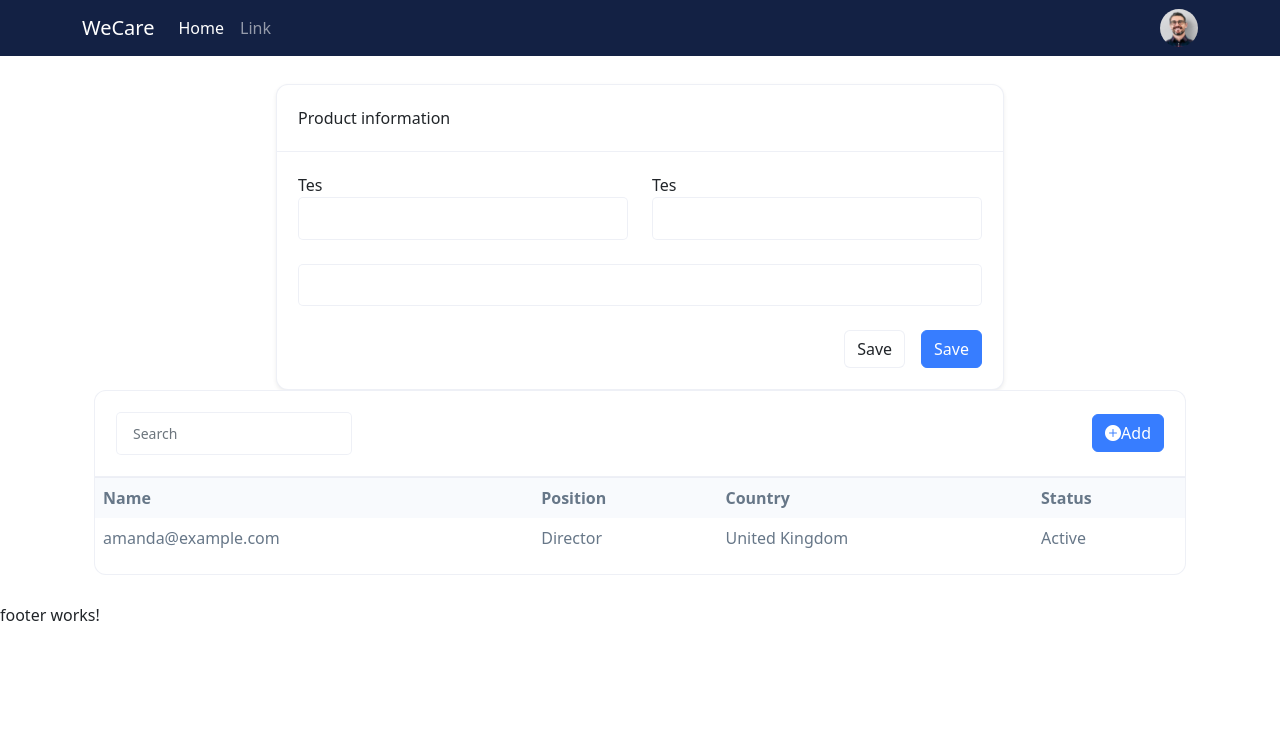
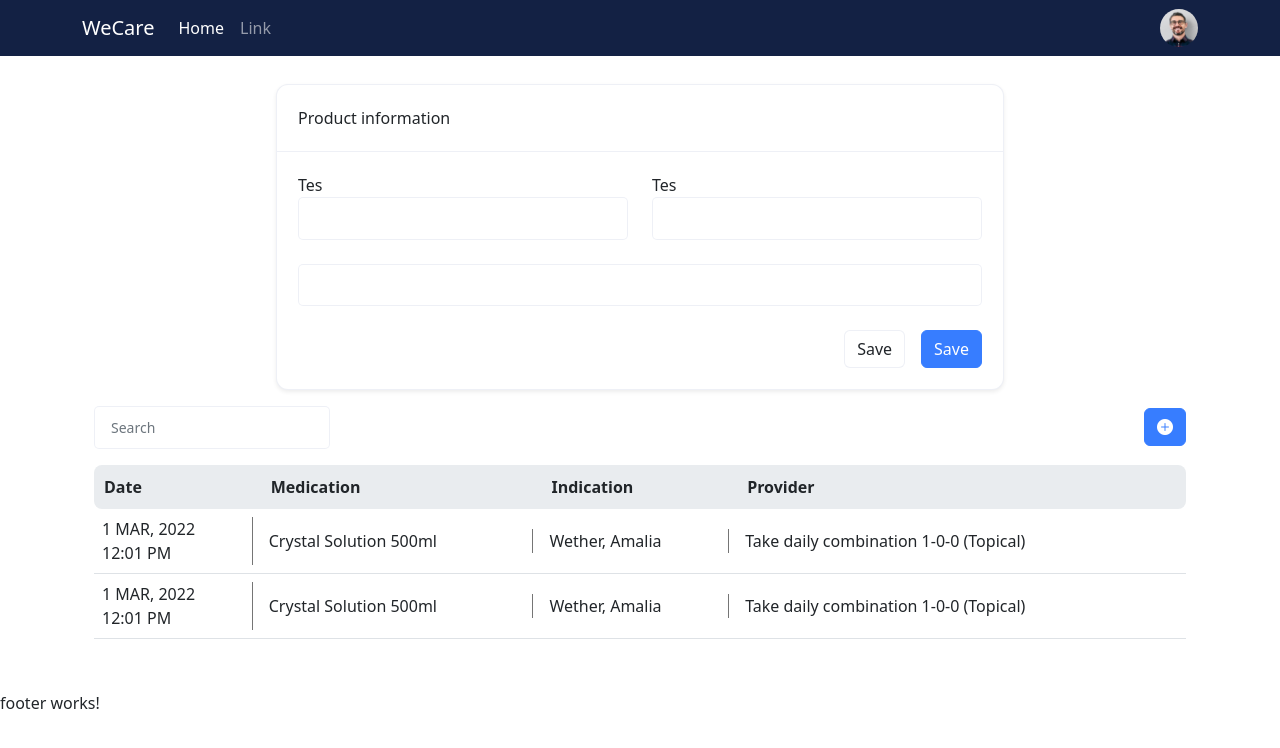
Before and after one commit to Yousif-bk/WeCare-UI, an Angular app: page /home in a window 1280 px wide. Shown: the top 748 px of the page. Built offline with nearby package versions, Linux system fonts and the light colour scheme.

Commit message:
[update] finished table

```diff
--- a/src/app/components/home/landing/landing.component.html
+++ b/src/app/components/home/landing/landing.component.html
@@ -36,48 +36,67 @@
 
 
   </div>
-  <div class="card">
-    <div class="card-header card-header-content-md-between">
+  <div class="tabel-header py-3">
     <div class="mb-2 mb-md-0">
-        <input input type="text" class="form-control form-control-lg" placeholder="Search">
+      <input type="text" class="form-control" placeholder="Search">
     </div>
     <div class="d-grid d-sm-flex gap-2">
-
       <button type="button" class="btn btn-primary">
-          <i class="bi bi-plus-circle-fill w-50 h-50 pl-2"></i>Add</button>
+        <i class="bi bi-plus-circle-fill"></i></button>
+    </div>
   </div>
 
-    </div>
   <!-- Table -->
-    <div class="table-responsive">
-      <table class="table table-lg table-borderless table-thead-bordered table-nowrap table-align-middle">
-        <thead class="thead-light">
-          <tr>
-            <th scope="col">Name</th>
-            <th scope="col">Position</th>
-            <th scope="col">Country</th>
-            <th scope="col">Status</th>
-          </tr>
+  <table class='table w-100 mb-4 main-table '>
+    <thead>
+      <th>Date</th>
+      <th>Medication</th>
+      <th>Indication</th>
+      <th>Provider</th>
     </thead>
+    <tbody>
 
-        <tbody>
       <tr>
         <td>
-              <span >amanda@example.com</span>
+          <div class='d-flex align-items-center table_cell'>
+            <div class='pl-3'>
+              <p class='mb-0 font-bold'>1 MAR, 2022</p>
+              <p class='mb-0'>12:01 PM</p>
+            </div>
+          </div>
         </td>
         <td>
-              <span >Director</span>
+          <div class='table_cell'>Crystal Solution 500ml</div>
         </td>
-            <td>United Kingdom </td>
         <td>
-              Active
+          <div class='table_cell'>Wether, Amalia</div>
+        </td>
+        <td>
+          <div class='table_cell'>Take daily combination 1-0-0 (Topical)</div>
         </td>
       </tr>
-
+      <tr>
+        <td>
+          <div class='d-flex align-items-center table_cell'>
+            <div class='pl-3'>
+              <p class='mb-0 font-bold'>1 MAR, 2022</p>
+              <p class='mb-0'>12:01 PM</p>
+            </div>
+          </div>
+        </td>
+        <td>
+          <div class='table_cell'>Crystal Solution 500ml</div>
+        </td>
+        <td>
+          <div class='table_cell'>Wether, Amalia</div>
+        </td>
+        <td>
+          <div class='table_cell'>Take daily combination 1-0-0 (Topical)</div>
+        </td>
+      </tr>
     </tbody>
   </table>
-    </div>
+  <!-- <app-loader></app-loader> -->
   <!-- End Table -->
-  </div>
 
   <app-message-alert [isAlertVisiable]="isAlertVisiable"></app-message-alert>
--- a/src/app/components/home/landing/landing.component.scss
+++ b/src/app/components/home/landing/landing.component.scss
@@ -1,27 +1,6 @@
-@media (min-width:768px) {
-  .card-header-content-md-between {
-      display: -ms-flexbox;
-      display: flex;
-      -ms-flex-direction: row;
-      flex-direction: row;
-      -ms-flex-align: center;
-      align-items: center;
-      -ms-flex-pack: justify;
-      justify-content: space-between;
-      gap: .5rem
+  .tabel-header {
+    display: flex;
+    align-items: center;
+    justify-content: space-between;
+    gap: .5rem
   }
-}
-.thead-light{
-  border-radius: 8px;
-  margin-bottom: 8px;
-}
-.thead-light th {
-  background-color: #f8fafd
-}
-.table-thead-bordered{
-  border-top: .0625rem solid rgba(231, 234, 243, .7)
-}
-.table-nowrap td,
-.table-nowrap th {
-    white-space: nowrap
-}
--- a/src/app/shared/components/loader/loader.component.html
+++ b/src/app/shared/components/loader/loader.component.html
@@ -1 +1,16 @@
-<p>loader works!</p>
+ <!-- Loader -->
+ <div class="wrapper">
+  <!-- <div class="alert alert-danger w-25" >
+    <span>Error Occurs Please Try Later</span>
+  </div> -->
+</div>
+
+<div >
+  <div class="wrapper">
+    <div class="spinner">
+      <div class="spinner-1"></div>
+      <div class="spinner-2"></div>
+      <div class="spinner-3"></div>
+    </div>
+  </div>
+</div>
--- a/src/app/shared/components/loader/loader.component.scss
+++ b/src/app/shared/components/loader/loader.component.scss
@@ -0,0 +1,41 @@
+// Loader
+.wrapper {
+  display: flex;
+  justify-content: center;
+  align-items: center;
+}
+.spinner * {
+  display: inline-block;
+  width: 1rem;
+  height: 1rem;
+  background-color: #2a58ad;
+  border-radius: 1rem;
+  margin: 0 0.2rem;
+}
+.spinner .spinner-1 {
+  animation: fade 1.1s ease-in-out 0.18s infinite both;
+}
+.spinner .spinner-2 {
+  animation: fade 1.1s ease-in-out 0.36s infinite both;
+}
+.spinner .spinner-3 {
+  animation: fade 1.1s ease-in-out 0.54s infinite both;
+}
+@keyframes fade {
+  0% {
+    opacity: 0.35;
+    transform: scale(0.87);
+  }
+  37.5% {
+    opacity: 1;
+    transform: scale(1);
+  }
+  75% {
+    opacity: 0.35;
+    transform: scale(0.87);
+  }
+  100% {
+    opacity: 0.35;
+    transform: scale(0.87);
+  }
+}
--- a/src/assets/theme/custome-style.scss
+++ b/src/assets/theme/custome-style.scss
@@ -2,10 +2,12 @@
   padding-left: 4rem 2rem;
   padding-right: 4rem 2rem;
 }
-.content{
+
+.content {
   padding-top: 1.75rem;
   padding-bottom: 1.75rem;
 }
+// Card
 .card {
   position: relative;
   display: -ms-flexbox;
@@ -40,7 +42,9 @@
   flex: 1 1 auto;
   padding: 1.3125rem 1.3125rem
 }
+// End Card
 
+// Form Control
 .form-control {
   display: block;
   width: 100%;
@@ -100,6 +104,7 @@
   background-color: #132144 !important;
 }
 
+// Button
 .btn-ghost-light {
   color: #f9fafc;
   background-color: transparent;
@@ -109,40 +114,103 @@
   color: #ed4c78;
   background-color: transparent;
 }
+
 .btn-white {
   background-color: #fff;
-  border-color: rgba(231,234,243,.7);
+  border-color: rgba(231, 234, 243, .7);
 }
 
-.btn-white:hover{
+.btn-white:hover {
   color: #1366ff;
   box-shadow: 0 3px 6px -2px rgb(140 152 164 / 25%);
 }
-.alert{
+
+// Alert
+.alert {
   transition: all 1s ease 5s;
 }
 
-.table {
-  --bs-table-bg: transparent;
-  --bs-table-accent-bg: transparent;
-  --bs-table-striped-color: #677788;
-  --bs-table-striped-bg: #f9fafc;
-  --bs-table-active-color: #677788;
-  --bs-table-active-bg: rgba(0, 0, 0, 0.1);
-  --bs-table-hover-color: #677788;
-  --bs-table-hover-bg: rgba(231, 234, 243, 0.4);
-  width: 100%;
-  margin-bottom: 1rem;
-  color: #677788;
-  vertical-align: top;
-  border-color: rgba(231, 234, 243, .7)
+
+// Table
+.thead-light {
+  border-radius: 8px;
+  margin-bottom: 8px;
 }
+
+.thead-light th {
+  background-color: #f8fafd
+}
+
+.table-thead-bordered {
+  border-top: .0625rem solid rgba(231, 234, 243, .7)
+}
+
+.table-nowrap td,
+.table-nowrap th {
+  white-space: nowrap
+}
+
+.main-table thead {
+  background-color: #e9ecef
+}
+
+.main-table thead th {
+  border: 0;
+  padding: 10px;
+}
+
+.main-table thead th:first-child {
+  border-top-left-radius: 8px;
+  border-bottom-left-radius: 8px;
+}
+
+.main-table thead th:last-child {
+  border-top-right-radius: 8px;
+  border-bottom-right-radius: 8px;
+}
+
+.main-table tbody tr {
+  background-color: #fff;
+  padding: 5px 0;
+}
+
+.main-table tbody td {
+  vertical-align: middle;
+}
+
+.main-table tbody td:not(:last-child) .table_cell {
+  border-right: 1px solid #757575;
+}
+
+.main-table tbody td:first-child {
+  border-top-left-radius: 12px;
+  border-bottom-left-radius: 6px;
+}
+
+.main-table tbody td:last-child {
+  border-top-right-radius: 12px;
+  border-bottom-right-radius: 6px;
+}
+
+// End Table
 @keyframes alerttt {
-  from { display: block; opacity: 0; }
-  to { opacity: 1; }
+  from {
+    display: block;
+    opacity: 0;
+  }
+
+  to {
+    opacity: 1;
+  }
 }
 
 @keyframes alerttt {
- from { opacity: 1; }
- to { opacity: 0; display: none; }
+  from {
+    opacity: 1;
+  }
+
+  to {
+    opacity: 0;
+    display: none;
+  }
 }
```
Lines whose indentation alone changed are shown as unchanged.
